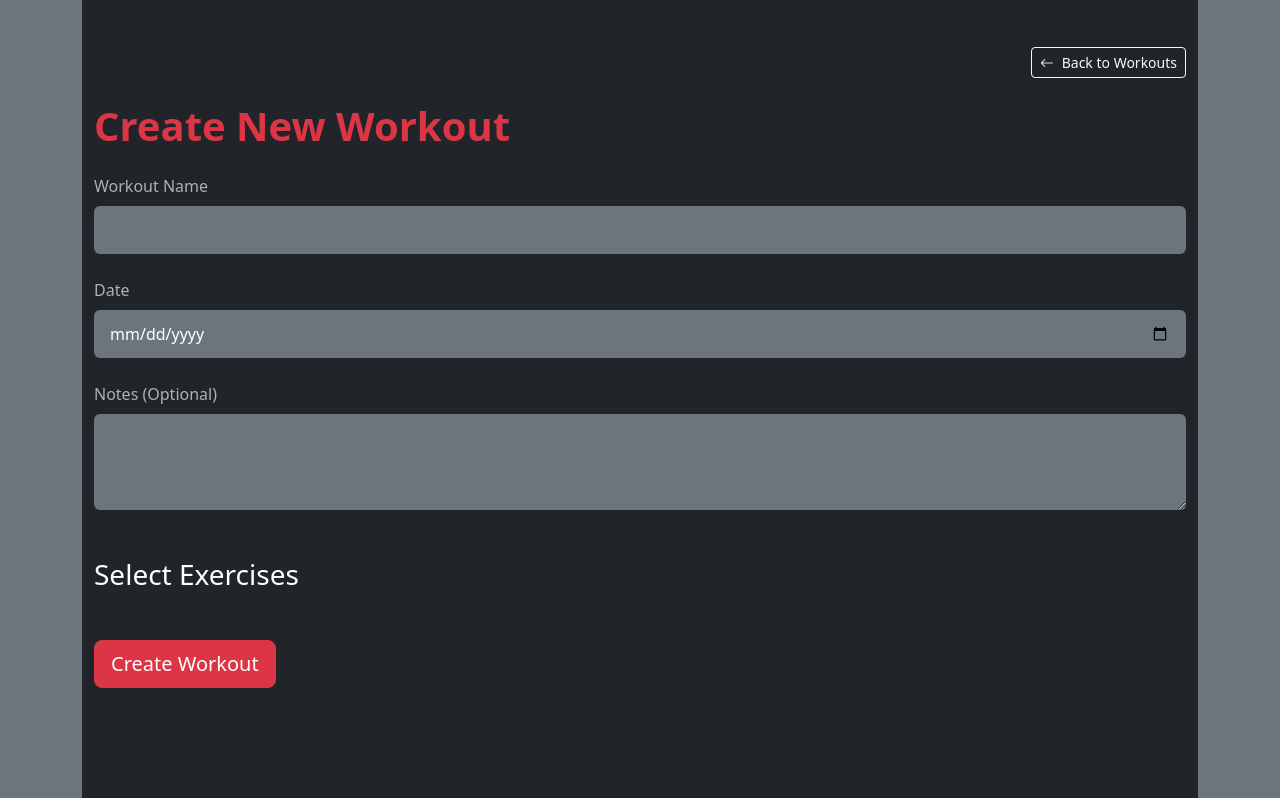
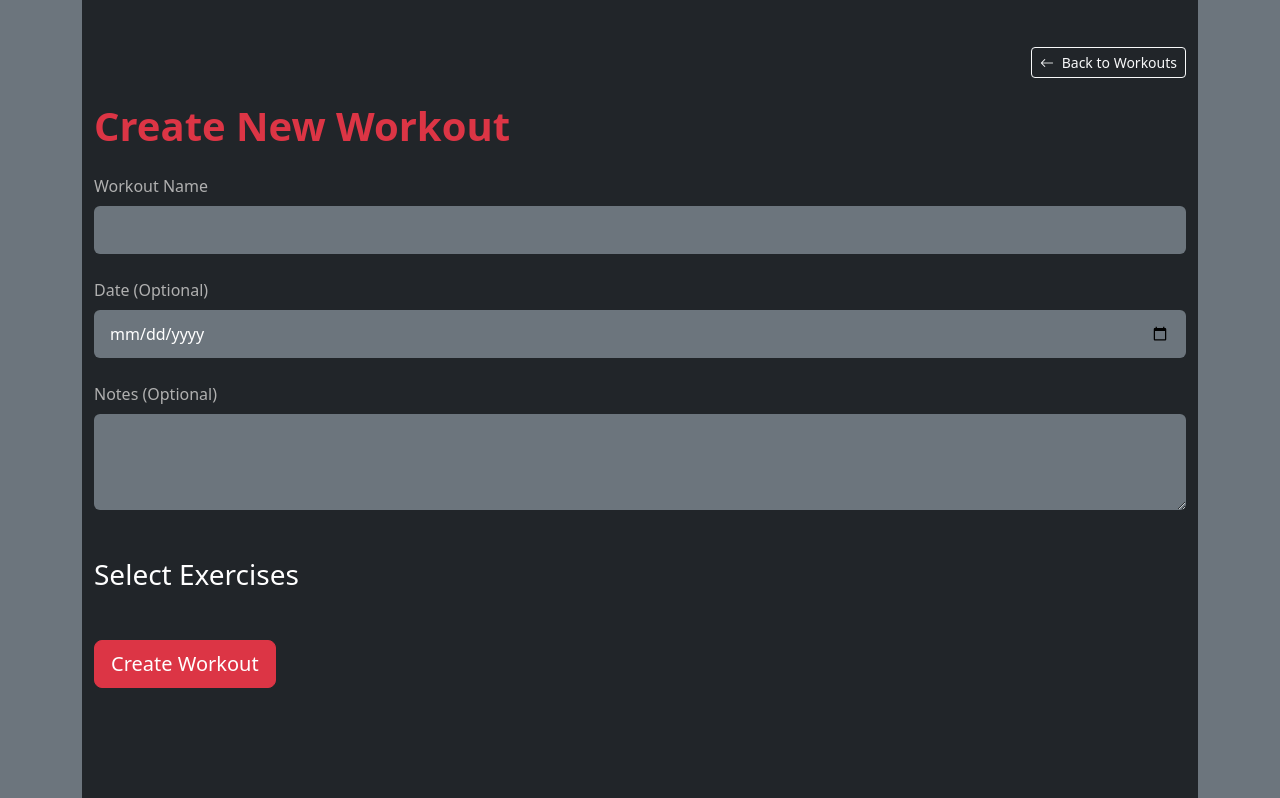
Before and after one commit to elianpullen/webtech, a Flask app: page /workout/add/ in a window 1280 px wide. Shown: the part 111-909 px from the top of the page. Run offline with Flask 3, Linux system fonts and the light colour scheme; the visitor is signed in with stand-in values (Sample User, id 1); data that the repository does not hold is empty; parts of the project's set-up code (start-up, migrations or seed data) failed here and were passed over.

Commit message:
refactor: workout crud make date optional

```diff
--- a/app/templates/workout/add.html
+++ b/app/templates/workout/add.html
@@ -14,7 +14,7 @@
                 <input type="text" class="form-control bg-secondary text-white border-0" id="name" name="name" required>
             </div>
             <div class="mb-4">
-                <label for="date" class="form-label">Date</label>
+                <label for="date" class="form-label">Date (Optional)</label>
                 <input type="date" class="form-control bg-secondary text-white border-0" id="date" name="date">
             </div>
             <div class="mb-5">
--- a/app/templates/workout/edit.html
+++ b/app/templates/workout/edit.html
@@ -15,7 +15,7 @@
                     value="{{ workout.name }}" required>
             </div>
             <div class="mb-4">
-                <label for="date" class="form-label">Date</label>
+                <label for="date" class="form-label">Date (Optional)</label>
                 <input type="date" class="form-control bg-secondary text-white border-0 shadow-sm" id="date" name="date"
                     value="{{ workout.date }}">
             </div>
```
